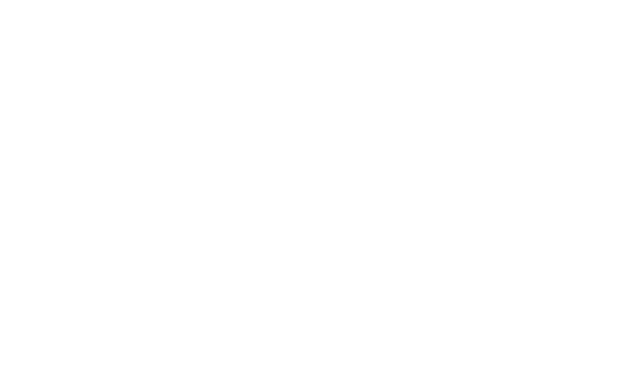
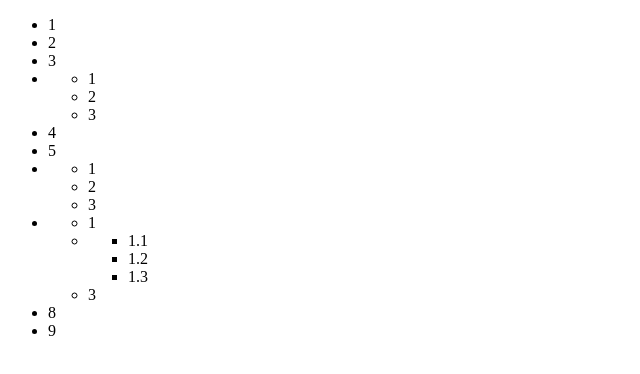
Before and after one commit to 1san4ik/kazmirchuk-frontend-16.08.2023-dz33, a plain HTML site: page index.html in a window 1280 px wide. Shown: the whole page, without its empty margins (0-640 px from the left). Drawn offline with Linux system fonts and the light colour scheme.

Commit message:
Homework 23

```diff
--- a/index.html
+++ b/index.html
@@ -1,14 +1,12 @@
 <!DOCTYPE html>
 <html lang="en">
+  <head>
+    <meta charset="UTF-8" />
+    <meta name="viewport" content="width=device-width, initial-scale=1.0" />
+    <title>Homework 23</title>
+  </head>
 
-<head>
-    <meta charset="UTF-8">
-    <meta name="viewport" content="width=device-width, initial-scale=1.0">
-    <title>Homework 23</title>
-</head>
-
-<body>
+  <body>
     <script src="./script.js"></script>
-</body>
-
+  </body>
 </html>
--- a/script.js
+++ b/script.js
@@ -0,0 +1,20 @@
+function generateList(array) {
+  const createUl = document.createElement('ul')
+
+  for (let i of array) {
+    const createLi = document.createElement('li')
+    if (Array.isArray(i)) {
+      createLi.appendChild(generateList(i))
+    } else {
+      createLi.innerHTML = i
+    }
+    createUl.appendChild(createLi)
+  }
+
+  return createUl
+}
+
+const arr = [1, 2, 3, [1, 2, 3], 4, 5, [1, 2, 3], [1, [1.1, 1.2, 1.3], 3], 8, 9]
+
+const list = generateList(arr)
+document.body.appendChild(list)
```
